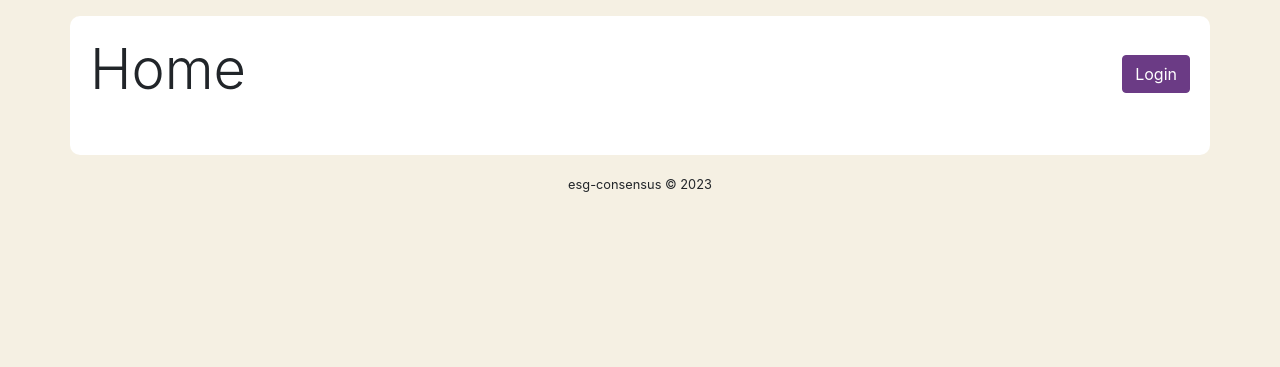
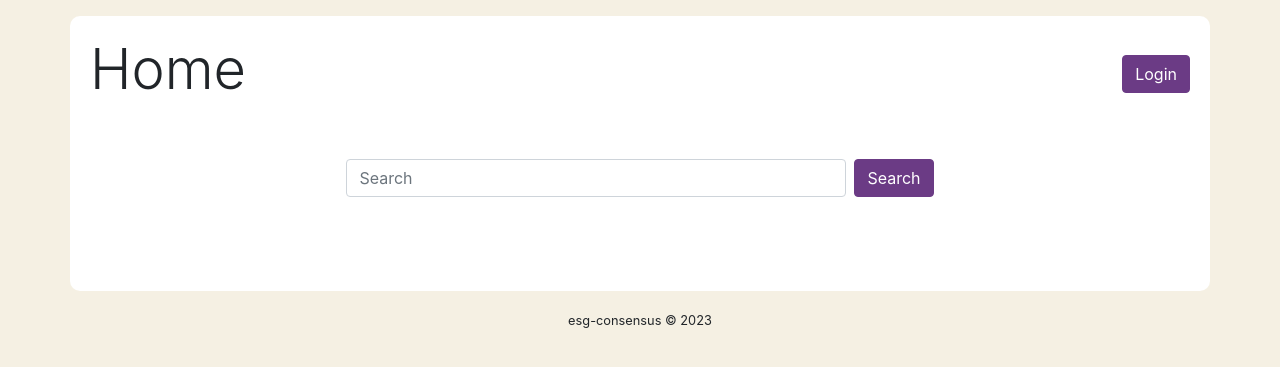
Before and after one commit to AtharvaMutsaddi/ESG-Consensus-Platform, a Flask app: template app/templates/home.html in a window 1280 px wide. Shown: the part 56-423 px from the top of the page. Run offline with Flask 3, Linux system fonts and the light colour scheme; the template is opened without the code that fills it, so the values that code supplies are empty; parts of the project's set-up code (start-up, migrations or seed data) failed here and were passed over; some libraries are stand-ins or nearby versions.

Commit message:
searchbarutil

```diff
--- a/app/app.py
+++ b/app/app.py
@@ -6,6 +6,7 @@ import json
 import pandas as pd
 import nltk
 import os
+from thefuzz import fuzz
 from werkzeug.utils import secure_filename
 from nltk.sentiment.vader import SentimentIntensityAnalyzer
 sid = SentimentIntensityAnalyzer()
@@ -175,6 +176,20 @@ def get_ranked_posts(ranked_ids):
 
     result_df=pd.concat(dfs,axis=0)
     return result_df
+
+def get_best_matching_titles(search_query):
+    query="SELECT Title,PostID FROM Post;"
+    cursor.execute(query)
+    result=cursor.fetchall()
+    titles=[]
+    for title in result:
+        titles.append([title[0],title[1]])
+    string_match_dict={}
+    for title in titles:
+        string_match_dict[title[1]]=fuzz.ratio(title[0], search_query)
+    string_match_dict=sorted(string_match_dict.items(), key=lambda x:x[1], reverse=True)
+    string_match_dict = dict(string_match_dict)
+    return list(string_match_dict.keys())
 
 def has_user_upvoted(user_id, post_id):
     # Check if the user has upvoted the post
@@ -370,13 +385,19 @@ def downvote(post_id):
     # Redirect back to the post or home page
     previous_route = session.get('previous_route', 'http://127.0.0.1:5000/home')
     return redirect(previous_route)
+
+search_query=""
 @app.route("/home", methods=["GET", "POST"])
 def home():
     # posts_df=get_posts()
     ranked_ids=rank_posts()
-    posts_df=get_ranked_posts(ranked_ids)
     session['previous_route'] = request.url
     checkloggedin=("user_id" in session)
+    search_query=""
+    search_query = request.form.get('search_query')
+    if search_query is not None:
+        ranked_ids=get_best_matching_titles(search_query)
+    posts_df=get_ranked_posts(ranked_ids)
     return render_template("home.html",posts_df=posts_df,checkloggedin=checkloggedin)
 
 @app.route("/view_post/<int:post_id>", methods=["GET"])
--- a/app/requirements.txt
+++ b/app/requirements.txt
@@ -2,3 +2,4 @@ Flask
 flask-bcrypt
 Flask-Moment
 mysql-connector-python
+thefuzz
--- a/app/templates/home.html
+++ b/app/templates/home.html
@@ -15,6 +15,17 @@
         {% else %}
         <a href="/login" class="btn btn-success">Login</a>
         {% endif %}
+    </div>
+
+    <!-- Add the search bar below this div -->
+    <div style="width:100%; text-align:center; display: flex;  justify-content: center;margin-bottom:50px">
+        <form method="post" class="form-inline my-2 my-lg-0">
+            <input class="form-control mr-sm-2 my-4 " style="width: 500px;" type="text" name="search_query"
+                placeholder="Search" value="{{ search_query }}" />
+            <button class="btn btn-success" type="submit">
+                Search
+            </button>
+        </form>
     </div>
 
     {% if posts_df is not none %}
@@ -45,7 +56,6 @@
                                     <i class="fas fa-arrow-down"></i> Downvote
                                     <span id="downvotes-{{ post['PostID'] }}">{{ post['Downvotes'] }}</span>
                                 </button>
-
                             </form>
                         </div>
                         <a href="/view_post/{{ post['PostID'] }}" class="btn btn-primary btn-sm">View Post</a>
```
Also changed, not shown: 1 other file.
